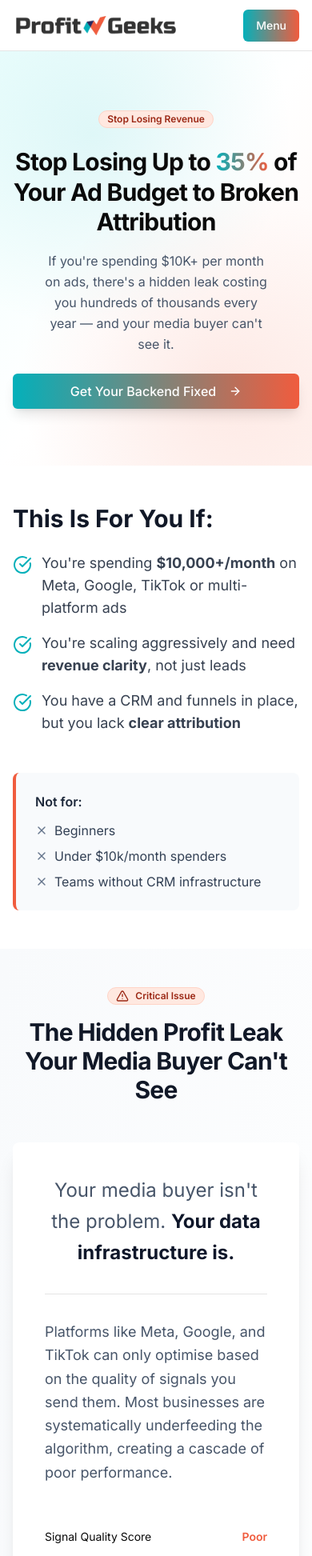
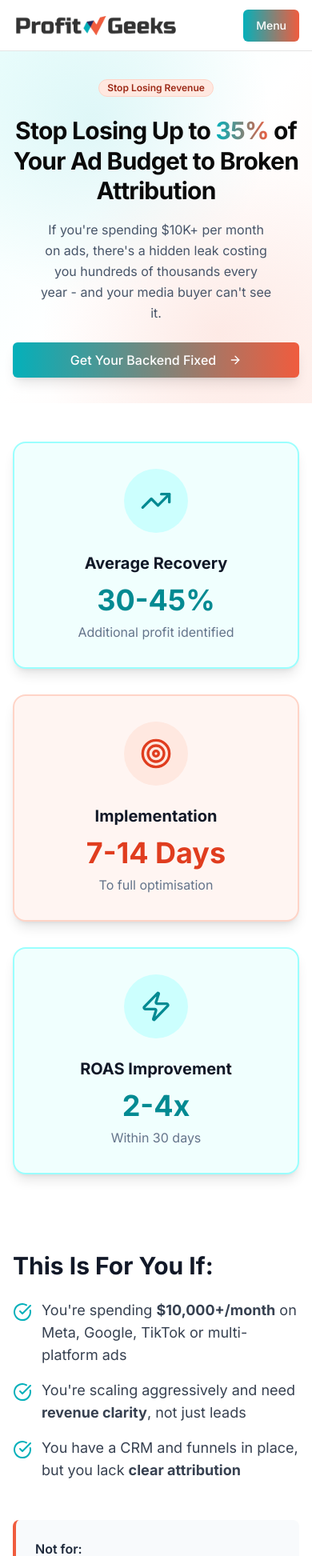
Before and after one commit to iamjosaguiar/profitgeeks, a Next.js app: page /attribution-fix in a window 390 px wide. Shown: the top 1945 px of the page at 80% size. Built offline with nearby package versions, Linux system fonts and the light colour scheme; no server answers.

Commit message:
feat: attribution page updates (brand palette metrics), hero height adjustments, dash normalization, copy tweaks

```diff
--- a/components/attribution-fix-page.tsx
+++ b/components/attribution-fix-page.tsx
@@ -48,7 +48,7 @@ export default function AttributionFixPage() {
     },
     {
       q: 'How long until we see results?',
-      a: 'Typically 2–4 weeks for platform feedback improvements, and full ROI lift by Week 6–8. The biggest results compound over 6–12 months.',
+      a: 'Typically 2-4 weeks for platform feedback improvements, and full ROI lift by Week 6-8. The biggest results compound over 6-12 months.',
     },
     {
       q: 'Is this eCom-friendly?',
@@ -60,7 +60,7 @@ export default function AttributionFixPage() {
     },
     {
       q: 'What\'s the investment?',
-      a: 'Most packages range $15K–$50K depending on your complexity, stack, and platform count. We\'ll quote after your free implementation call.',
+      a: 'Most packages range $15K-$50K depending on your complexity, stack, and platform count. We\'ll quote after your free implementation call.',
     },
   ]
 
@@ -97,14 +97,14 @@ export default function AttributionFixPage() {
       </header>
 
       {/* Hero (match homepage background aesthetic) */}
-      <section className="relative w-full py-12 sm:py-16 md:py-24 lg:py-32 xl:py-40 overflow-hidden">
+      <section className="relative w-full py-8 sm:py-12 md:py-16 lg:py-20 xl:py-24 overflow-hidden">
         {/* Background Pattern */}
         <div className="absolute inset-0 bg-gradient-to-br from-profit-teal-50 via-white to-profit-coral-50"></div>
         <div className="absolute inset-0 bg-[radial-gradient(circle_at_30%_20%,rgba(4,176,186,0.1),transparent_50%)]"></div>
         <div className="absolute inset-0 bg-[radial-gradient(circle_at_70%_80%,rgba(240,92,62,0.1),transparent_50%)]"></div>
 
         <div className="container mx-auto px-4 md:px-6 relative z-10 max-w-7xl">
-          <div className="flex flex-col items-center justify-center space-y-6 sm:space-y-8 text-center min-h-[50vh]">
+          <div className="flex flex-col items-center justify-center space-y-6 sm:space-y-8 text-center min-h-[35vh]">
             <div className="space-y-4 sm:space-y-6">
               <Badge className="mb-2 bg-profit-coral-100 text-profit-coral-800 border border-profit-coral-200">
                 Stop Losing Revenue
@@ -113,7 +113,7 @@ export default function AttributionFixPage() {
                 Stop Losing Up to <span className="bg-gradient-to-r from-profit-teal-500 to-profit-coral-500 bg-clip-text text-transparent">35%</span> of Your Ad Budget to Broken Attribution
               </h1>
               <p className="mx-auto max-w-[90%] sm:max-w-[700px] text-slate-600 text-base sm:text-lg md:text-xl leading-relaxed px-4 sm:px-0">
-                If you're spending $10K+ per month on ads, there's a hidden leak costing you hundreds of thousands every year — and your media buyer can't see it.
+                If you're spending $10K+ per month on ads, there's a hidden leak costing you hundreds of thousands every year - and your media buyer can't see it.
               </p>
             </div>
             <div className="flex flex-col sm:flex-row gap-3 sm:gap-4 w-full sm:w-auto">
@@ -126,6 +126,46 @@ export default function AttributionFixPage() {
                 <ArrowRight className="ml-2 h-4 w-4 sm:h-5 sm:w-5" />
               </Button>
             </div>
+          </div>
+        </div>
+      </section>
+
+      {/* Key Metrics (ported from landing page) */}
+      <section className="w-full py-12 sm:py-16 md:py-20 lg:py-24 bg-white">
+        <div className="container mx-auto px-4 md:px-6 max-w-7xl">
+          <div className="grid grid-cols-1 md:grid-cols-3 gap-8">
+            <Card className="border-2 border-profit-teal-200 bg-profit-teal-50 rounded-2xl shadow-lg hover:shadow-xl transition-all duration-300">
+              <CardContent className="p-8 text-center">
+                <div className="bg-profit-teal-100 w-20 h-20 rounded-full flex items-center justify-center mx-auto mb-6">
+                  <TrendingUp className="h-10 w-10 text-profit-teal-600" />
+                </div>
+                <h3 className="text-xl font-bold text-gray-900 mb-3">Average Recovery</h3>
+                <p className="text-4xl font-bold text-profit-teal-600 mb-2">30-45%</p>
+                <p className="text-slate-500">Additional profit identified</p>
+              </CardContent>
+            </Card>
+
+            <Card className="border-2 border-profit-coral-200 bg-profit-coral-50 rounded-2xl shadow-lg hover:shadow-xl transition-all duration-300">
+              <CardContent className="p-8 text-center">
+                <div className="bg-profit-coral-100 w-20 h-20 rounded-full flex items-center justify-center mx-auto mb-6">
+                  <Target className="h-10 w-10 text-profit-coral-600" />
+                </div>
+                <h3 className="text-xl font-bold text-gray-900 mb-3">Implementation</h3>
+                <p className="text-4xl font-bold text-profit-coral-600 mb-2">7-14 Days</p>
+                <p className="text-slate-500">To full optimisation</p>
+              </CardContent>
+            </Card>
+
+            <Card className="border-2 border-profit-teal-200 bg-profit-teal-50 rounded-2xl shadow-lg hover:shadow-xl transition-all duration-300">
+              <CardContent className="p-8 text-center">
+                <div className="bg-profit-teal-100 w-20 h-20 rounded-full flex items-center justify-center mx-auto mb-6">
+                  <Zap className="h-10 w-10 text-profit-teal-600" />
+                </div>
+                <h3 className="text-xl font-bold text-gray-900 mb-3">ROAS Improvement</h3>
+                <p className="text-4xl font-bold text-profit-teal-600 mb-2">2-4x</p>
+                <p className="text-slate-500">Within 30 days</p>
+              </CardContent>
+            </Card>
           </div>
         </div>
       </section>
@@ -176,7 +216,7 @@ export default function AttributionFixPage() {
         </div>
       </section>
 
-      {/* Hidden Profit Leak */}
+      {/* Hidden Profit Leak - fully matched from Tracking Audit section */}
       <section className="w-full py-12 sm:py-16 md:py-24 lg:py-32 bg-gradient-to-br from-slate-50 to-white">
         <div className="container mx-auto px-4 md:px-6 max-w-7xl">
           <div className="text-center mb-12 sm:mb-16">
@@ -187,7 +227,7 @@ export default function AttributionFixPage() {
             <h2 className="text-3xl sm:text-4xl lg:text-5xl font-bold tracking-tight mb-4 text-gray-900">The Hidden Profit Leak Your Media Buyer Can't See</h2>
           </div>
 
-          <Card className="border-0 shadow-xl bg-white mb-12">
+          <Card className="border-2 shadow-xl bg-white mb-12">
             <CardContent className="p-10">
               <div className="space-y-8">
                 <div className="text-center">
@@ -201,48 +241,33 @@ export default function AttributionFixPage() {
                 <div className="grid md:grid-cols-2 gap-8 items-center">
                   <div>
                     <p className="text-lg text-slate-600 mb-6 leading-relaxed">
-                      Platforms like Meta, Google, and TikTok can only optimise based on the quality of signals you send them. Most businesses are systematically underfeeding the algorithm, creating a cascade of poor performance.
+                      Platforms like Meta, Google, and TikTok can only optimise based on the quality of signals you send them. Most businesses are systematically underfeeding the algorithm, sending only top-of-funnel data (leads) or incomplete purchase events.
                     </p>
                   </div>
                   <div className="space-y-4">
                     <div className="flex items-center justify-between text-sm">
                       <span>Signal Quality Score</span>
-                      <span className="text-profit-coral-500 font-semibold">Poor</span>
+                      <span className="text-red-600 font-semibold">Poor</span>
                     </div>
                     <Progress value={25} className="h-3" />
                     <p className="text-xs text-slate-500">Most businesses operate at 25% signal efficiency</p>
                   </div>
                 </div>
 
-                <div className="grid md:grid-cols-3 gap-6">
-                  <Card className="bg-gradient-to-br from-slate-50 to-white border border-slate-200 text-center p-6">
-                    <Target className="h-8 w-8 text-profit-teal-500 mx-auto mb-3" />
-                    <h4 className="font-semibold text-slate-800 mb-2">Weak Signals</h4>
-                    <p className="text-slate-600 text-sm">Incomplete, delayed, or top-of-funnel-only events</p>
-                  </Card>
-                  <Card className="bg-gradient-to-br from-slate-50 to-white border border-slate-200 text-center p-6">
-                    <BarChart3 className="h-8 w-8 text-profit-teal-500 mx-auto mb-3" />
-                    <h4 className="font-semibold text-slate-800 mb-2">Bad Optimisation</h4>
-                    <p className="text-slate-600 text-sm">Algorithms can only guess with poor data</p>
-                  </Card>
-                  <Card className="bg-gradient-to-br from-slate-50 to-white border border-slate-200 text-center p-6">
-                    <DollarSign className="h-8 w-8 text-profit-teal-500 mx-auto mb-3" />
-                    <h4 className="font-semibold text-slate-800 mb-2">Systematic Overpayment</h4>
-                    <p className="text-slate-600 text-sm">30-35% of ad spend effectively wasted</p>
-                  </Card>
-                </div>
-
-                <Card className="bg-gradient-to-r from-profit-teal-500/5 to-profit-coral-500/5 border border-profit-teal-200">
+                <Card className="bg-destructive/5 border-destructive/20">
                   <CardContent className="p-6">
-                    <div className="text-center">
-                      <p className="font-semibold text-slate-900 mb-2">The Reality:</p>
-                      <p className="text-slate-700 text-lg">Weak signals = Bad optimisation = Systematic overpayment</p>
+                    <div className="flex items-start gap-4">
+                      <AlertTriangle className="h-6 w-6 text-destructive mt-1 flex-shrink-0" />
+                      <div>
+                        <p className="font-semibold text-destructive mb-2">The Reality:</p>
+                        <p className="text-slate-700">Weak signals = Poor match rates = Less optimisation power = Wasted ad spend</p>
+                      </div>
                     </div>
                   </CardContent>
                 </Card>
 
-                <p className="text-lg text-slate-600 leading-relaxed text-center">
-                  We've seen <strong className="text-profit-coral">30–35% of ad spend effectively wasted</strong> — not from poor creatives, but from incomplete feedback loops.
+                <p className="text-lg text-slate-600 leading-relaxed">
+                  When your tracking infrastructure sends incomplete or delayed conversion data, the algorithm makes suboptimal bidding decisions. This compounds daily, creating a systematic profit leak that grows with your ad spend.
                 </p>
               </div>
             </CardContent>
@@ -264,8 +289,8 @@ export default function AttributionFixPage() {
               <p className="text-lg text-gray-700 mb-6 leading-relaxed">
                 A fast-moving pay-per-lead agency was generating solid revenue, averaging $30,000/month. But growth had plateaued. Margins were shrinking, delivery confidence was low, and campaign performance had become unpredictable.
               </p>
-              <p className="text-lg text-gray-700 mb-8 leading-relaxed">
-                They were scaling revenue, but without attribution clarity — and it was killing their confidence.
+                <p className="text-lg text-gray-700 mb-8 leading-relaxed">
+                They were scaling revenue, but without attribution clarity - and it was killing their confidence.
               </p>
 
               <h4 className="text-xl font-semibold mb-4 text-gray-900">The Core Problems</h4>
@@ -325,7 +350,7 @@ export default function AttributionFixPage() {
                   </div>
                 </div>
                 <p className="text-sm text-gray-600 mt-4">
-                  The CPAL metric was displayed at $47.91 — this became their north star, aligning the team around profitable delivery rather than just lead volume.
+                  The CPAL metric was displayed at $47.91 - this became their north star, aligning the team around profitable delivery rather than just lead volume.
                 </p>
               </div>
             </div>
@@ -409,7 +434,7 @@ export default function AttributionFixPage() {
 
             <div className="bg-gradient-to-r from-profit-teal-500/5 to-profit-coral-500/5 p-6 rounded-lg mt-8 border-l-4 border-profit-teal-500 text-center">
               <p className="text-slate-800 italic text-xl font-medium">
-                "CPAL changed the game for us. We're not just generating leads anymore — we're scaling profitable delivery."
+                "CPAL changed the game for us. We're not just generating leads anymore - we're scaling profitable delivery."
               </p>
             </div>
           </div>
--- a/components/home-page.tsx
+++ b/components/home-page.tsx
@@ -215,14 +215,14 @@ return (
 
     <main className="flex-1">
       {/* Hero Section */}
-      <section className="relative w-full py-12 sm:py-16 md:py-24 lg:py-32 xl:py-40 overflow-hidden">
+      <section className="relative w-full py-8 sm:py-12 md:py-16 lg:py-20 xl:py-24 overflow-hidden">
         {/* Background Pattern */}
         <div className="absolute inset-0 bg-gradient-to-br from-profit-teal-50 via-white to-profit-coral-50"></div>
         <div className="absolute inset-0 bg-[radial-gradient(circle_at_30%_20%,rgba(4,176,186,0.1),transparent_50%)]"></div>
         <div className="absolute inset-0 bg-[radial-gradient(circle_at_70%_80%,rgba(240,92,62,0.1),transparent_50%)]"></div>
 
         <div className="container mx-auto px-4 md:px-6 relative z-10 max-w-7xl">
-          <div className="flex flex-col items-center justify-center space-y-6 sm:space-y-8 text-center min-h-[60vh]">
+          <div className="flex flex-col items-center justify-center space-y-6 sm:space-y-8 text-center min-h-[40vh]">
             <div className="space-y-4 sm:space-y-6">
               <div className="inline-flex items-center px-3 sm:px-4 py-2 bg-profit-teal-100 text-profit-teal-800 rounded-full text-xs sm:text-sm font-medium">
                 <Rocket className="w-3 h-3 sm:w-4 sm:h-4 mr-2" />
--- a/landing-page.tsx
+++ b/landing-page.tsx
@@ -88,7 +88,7 @@ export default function TrackingAuditLanding() {
       {/* Hero Section */}
       <section className="relative overflow-hidden bg-gradient-to-br from-primary/5 via-background to-secondary/5">
         <div className="absolute inset-0 bg-grid-white/10 bg-[size:20px_20px] [mask-image:radial-gradient(white,transparent_70%)]" />
-        <div className="container relative mx-auto px-4 py-24 lg:py-32 max-w-7xl">
+        <div className="container relative mx-auto px-4 py-16 lg:py-20 max-w-7xl">
           <div className="text-center max-w-4xl mx-auto">
             <Badge
               variant="secondary"
@@ -180,7 +180,7 @@ export default function TrackingAuditLanding() {
             </div>
 
             <h2 className="text-3xl lg:text-4xl font-bold text-foreground mb-6 leading-tight">
-              Your team's tracking and signals are solid—but platform changes demand expert tweaks.
+              Your team's tracking and signals are solid - but platform changes demand expert tweaks.
             </h2>
 
             <p className="text-lg lg:text-xl text-muted-foreground leading-relaxed mb-8 max-w-3xl mx-auto">
```
Also changed, not shown: components/backend-offer-page.tsx (+7 -7 lines).
